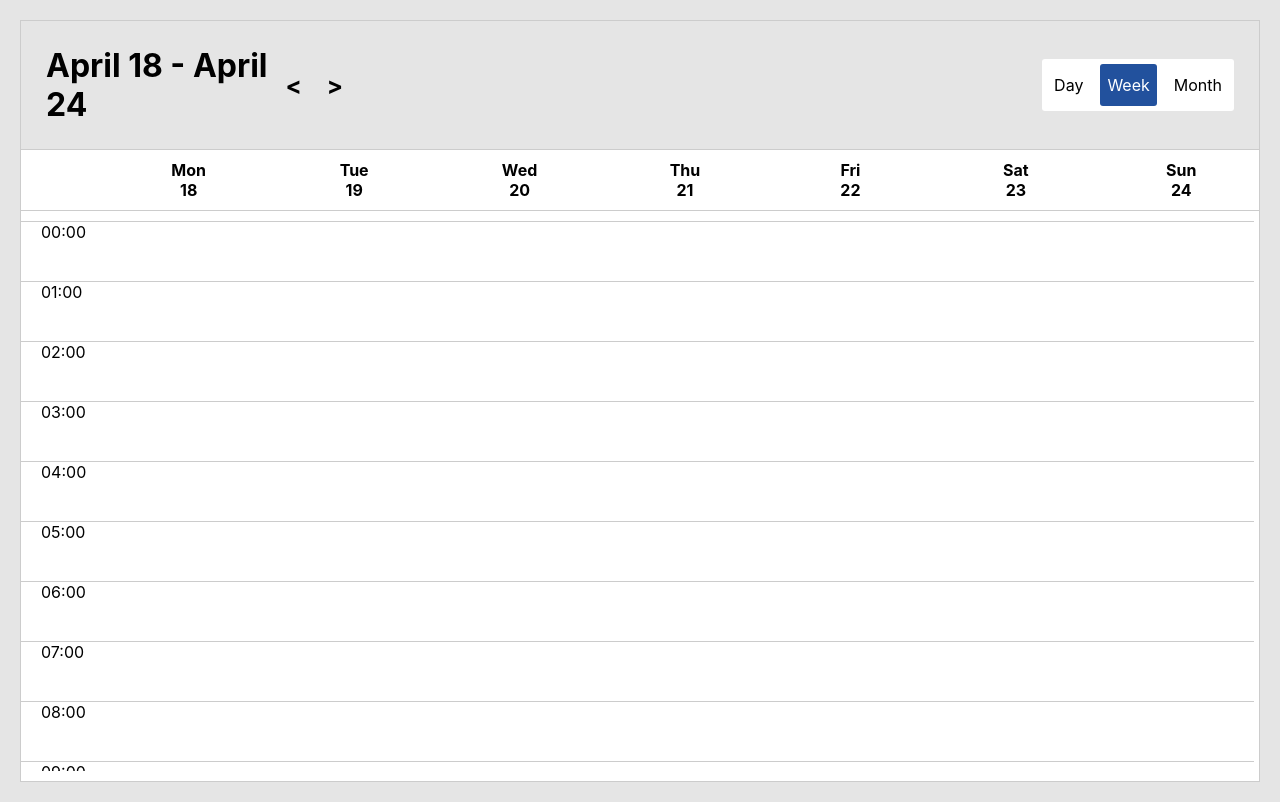
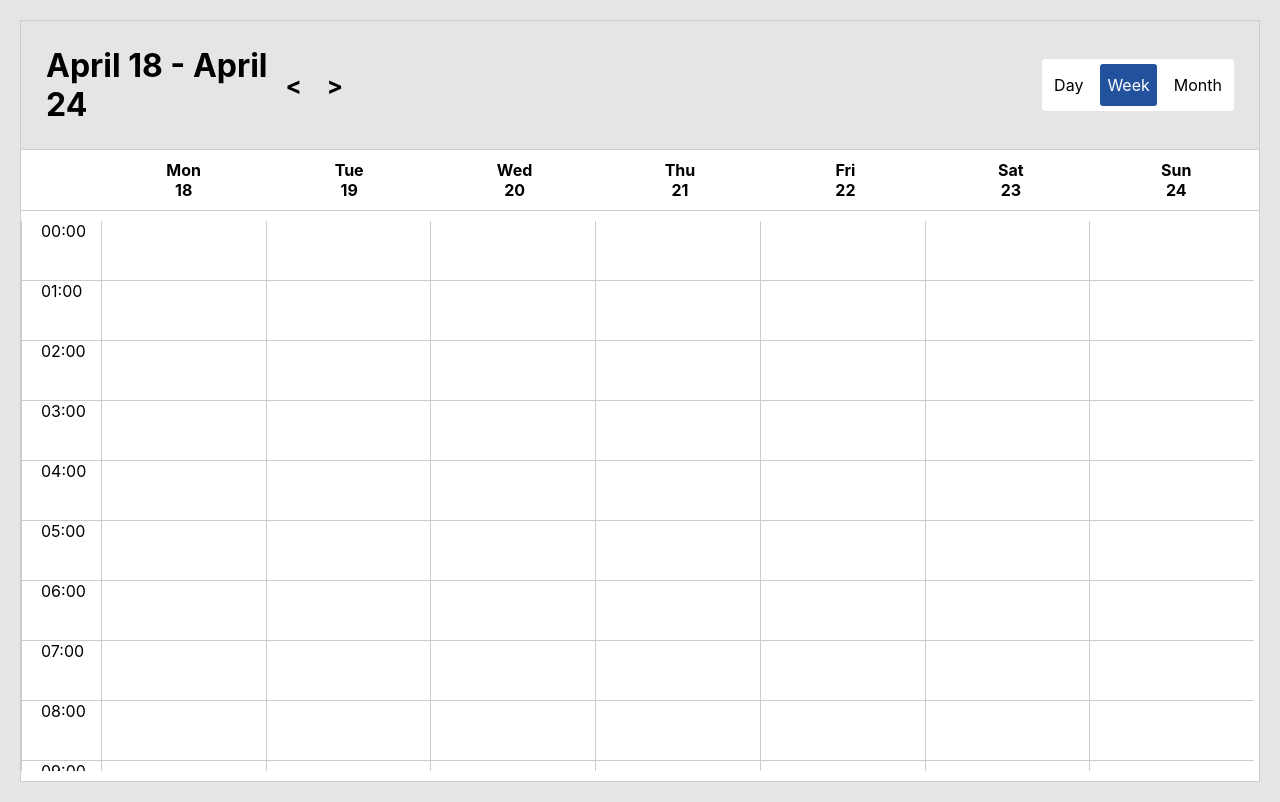
Before and after one commit to NikitoriusMinsk/react-task-calendar-component, a Next.js app: page / in a window 1280 px wide. Both pictures are taken after a click on the element "Week". Built offline with nearby package versions, Linux system fonts and the light colour scheme.

Commit message:
week view lines

```diff
--- a/components/Calendar.js
+++ b/components/Calendar.js
@@ -40,7 +40,7 @@ const schedule = {
     ],
     19: [
         {
-            time: '09:30',
+            time: '09:45',
             title: 'Some Event',
             color: 'brown'
         },
@@ -285,6 +285,7 @@ function MonthView({ date }){
 function WeekView({ date }){
     const [hours, setHours] = useState();
     const [events, setEvents] = useState();
+    const [lines, setLines] = useState();
 
     function configureHours(){
         const hours = [];
@@ -331,6 +332,25 @@ function WeekView({ date }){
     }
 
     useEffect(() => {
+        const lines = [];
+        for (let i = 1; i < 9; i++) {
+            lines.push(
+                <div
+                    key={`l${i}`}
+                    className={styles.line}
+                    style={{
+                        gridColumnStart: i,
+                        gridColumnEnd: i + 1,
+                        gridRowStart: 1,
+                        gridRowEnd: 1440
+                    }}
+                />
+            )
+        }
+        setLines(lines);
+    }, [])
+
+    useEffect(() => {
         configureHours();
         configureEvents()
     }, [date])
@@ -374,6 +394,7 @@ function WeekView({ date }){
                 </div>
                 <div className={styles.calendar}>
                     {hours}
+                    {lines}
                 </div>
             </div>
         </>
--- a/styles/components/Calendar.module.css
+++ b/styles/components/Calendar.module.css
@@ -129,7 +129,7 @@
     grid-template-columns: 80px repeat(7, 1fr);
     grid-template-rows: repeat(1440, var(--cell_height));
     z-index: 10;
-    column-gap: 10px
+    background-color: #ccc;
 }
 .weekContainer .events{
     position: absolute;
@@ -137,17 +137,14 @@
     left: 0;
     width: 100%;
     display: grid;
-    column-gap: 10px;
     grid-template-columns: 80px repeat(7, 1fr);
     grid-template-rows: repeat(1440, var(--cell_height));
     z-index: 20;
     padding-right: 5px;
-
 }
 .weekHeader{
     display: grid;
     grid-template-columns: 80px repeat(7, 1fr);
-    column-gap: 10px;
     border-bottom: 1px solid #ccc;
     border-top: 1px solid #ccc;
     padding: 10px 0;
@@ -163,8 +160,12 @@
     display: flex;
     z-index: 10;
     align-items: flex-start;
-    border-top: 1px solid #ccc;
+    background-color: white;
 }
 .hourNumber{
     margin-left: 20px;
 }
+.line{
+    border-left: 1px solid #ccc;
+    z-index: 10;
+}
```
